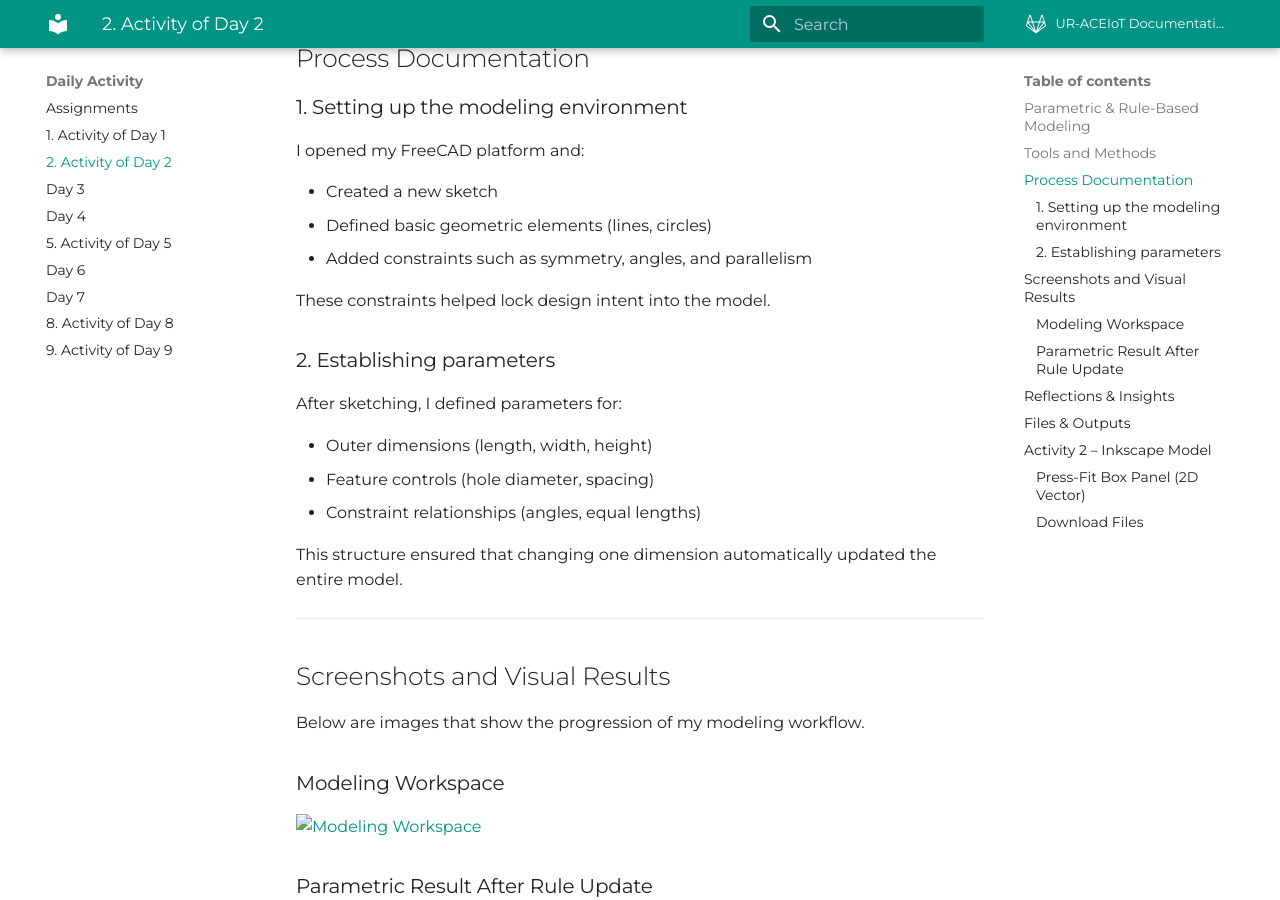
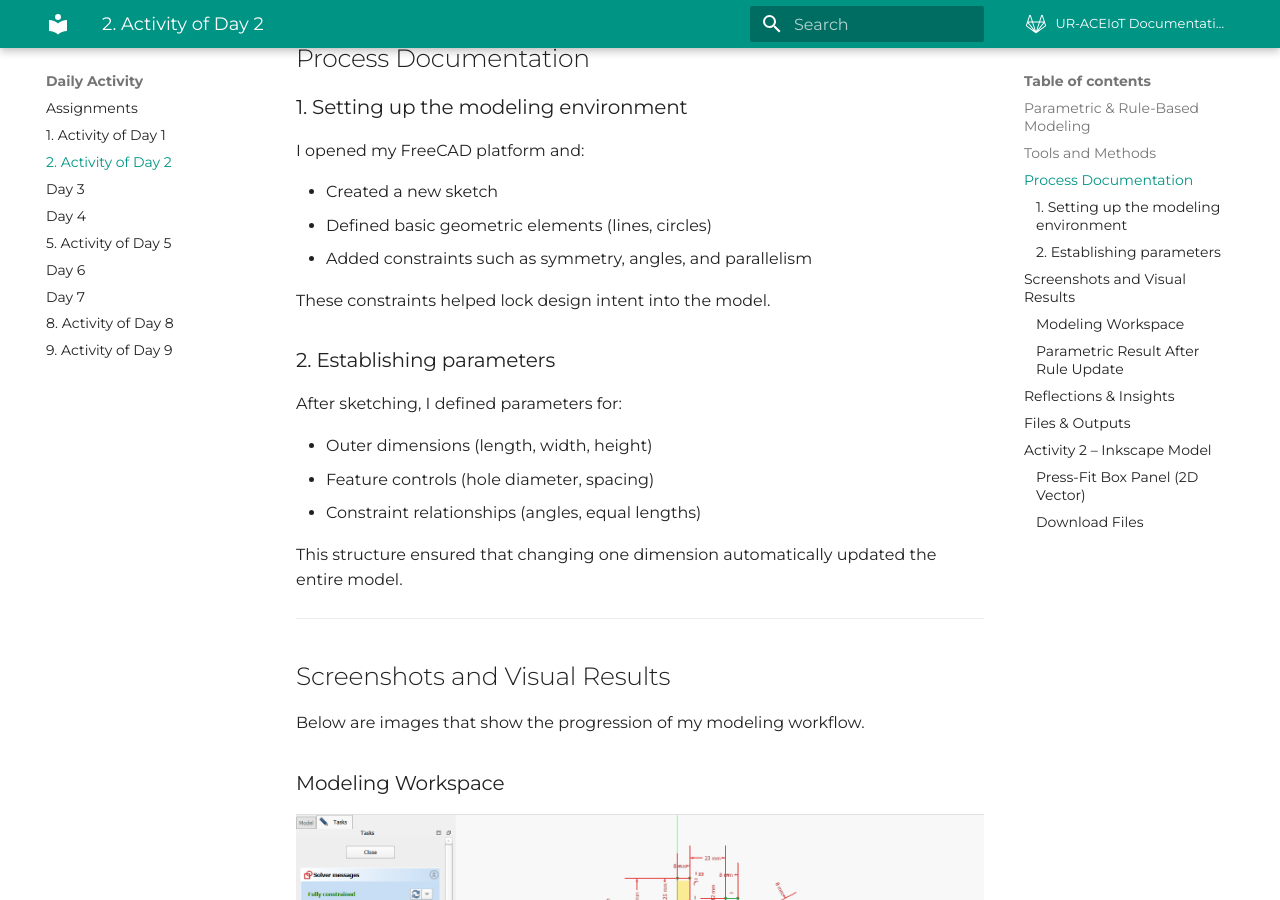
Before and after one commit to umwirabura/Modeling-Fabrication, an MkDocs documentation site: the page built from docs/Daily-Activity/day_2.md, in a window 1280 px wide and 900 px high, scrolled down 885 px. Built offline with MkDocs 1.6.1 and Material for MkDocs 9.7.7, drawn with Linux system fonts in a browser that asks for light colours; comment, search, counter and statistics services are not loaded.

Commit message:
Final touch

```diff
--- a/docs/Daily-Activity/day_2.md
+++ b/docs/Daily-Activity/day_2.md
@@ -52,11 +52,11 @@
 
 ### Modeling Workspace
 
-![Modeling Workspace](images/day_2/workspace.png){ width=700 }
+![Modeling Workspace](../images/day_2/workspace.png){ width=700 }
 
 ### Parametric Result After Rule Update
 
-![Parametric Result](images/day_2/result.png){ width=700 }
+![Parametric Result](../images/day_2/result.png){ width=700 }
 
 ---
 
```
Also changed, not shown: docs/Daily-Activity/day_1.md (+1 -1 lines), docs/Daily-Activity/day_6.md (+1 -1 lines).
